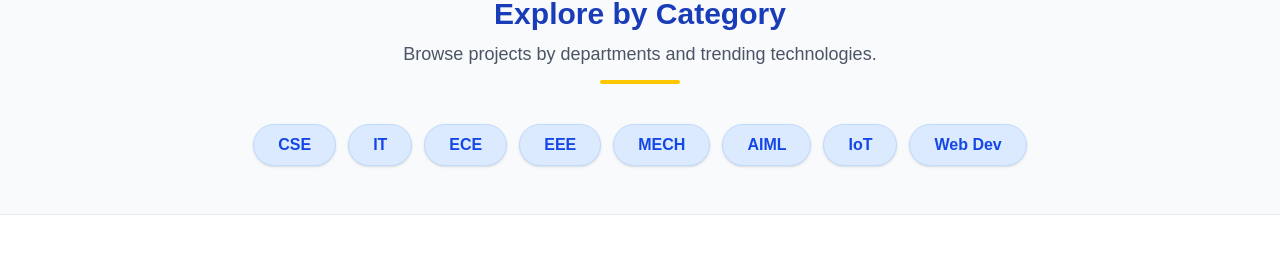
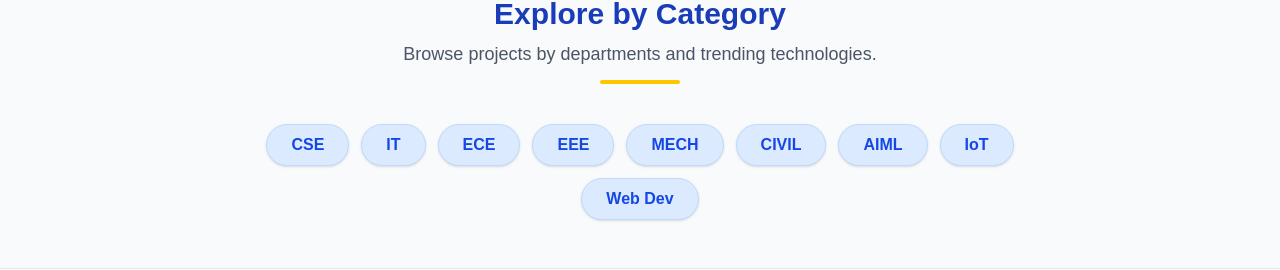
Before and after one commit to Ignesh-Rai/spcet-project-portal, a Next.js app: page / in a window 1280 px wide. Shown: the part 1098-1368 px from the top of the page. Built offline with nearby package versions, Linux system fonts and the light colour scheme; no server answers; the database is empty.

Commit message:
fix: improve department search filtering and home page navigation

```diff
--- a/app/explorer/page.tsx
+++ b/app/explorer/page.tsx
@@ -5,39 +5,49 @@ import Link from "next/link"
 import { useSearchParams } from "next/navigation"
 import { Medal, Grid, Search, FlaskConical } from "lucide-react"
 
-// ✅ IMPORT FIRESTORE FUNCTIONS (only new imports)
+// ✅ IMPORT FIRESTORE FUNCTIONS
 import {
-  fetchPublicProjects,
-  fetchMoreProjects,
   subscribeToPublicProjects,
 } from "@/lib/db/projects"
+
+const departments = ["All", "CSE", "IT", "ECE", "EEE", "MECH", "CIVIL"]
+const types = ["All", "College Project", "Product", "Publication"]
 
 function ExplorerContent() {
   const searchParams = useSearchParams()
   const initialSearch = searchParams.get("search") || ""
 
-  const [projects, setProjects] = useState<any[]>([])         // ← updated
-  const [lastDoc, setLastDoc] = useState<any>(null)           // ← updated
-  const [loading, setLoading] = useState(true)                // ← updated
+  const initialDeptRaw = searchParams.get("dept") || "All"
+  const initialDept = departments.find(d => d.toLowerCase() === initialDeptRaw.toLowerCase()) || "All"
+
+  const initialTypeRaw = searchParams.get("type") || "All"
+  const initialType = types.find(t => t.toLowerCase() === initialTypeRaw.toLowerCase()) || "All"
+
+  const initialTech = searchParams.get("tech") || "All"
+
+  const [projects, setProjects] = useState<any[]>([])
+  const [lastDoc, setLastDoc] = useState<any>(null)
+  const [loading, setLoading] = useState(true)
 
   const [searchQuery, setSearchQuery] = useState(initialSearch)
-  const [selectedDept, setSelectedDept] = useState("All")
-  const [selectedType, setSelectedType] = useState("All")
-  const [selectedTech, setSelectedTech] = useState("All")
-  const [showFilters, setShowFilters] = useState(false)
+  const [selectedDept, setSelectedDept] = useState(initialDept)
+  const [selectedType, setSelectedType] = useState(initialType)
+  const [selectedTech, setSelectedTech] = useState(initialTech)
+  const [showFilters, setShowFilters] = useState(
+    initialDept !== "All" || initialType !== "All" || initialTech !== "All"
+  )
 
   // Pagination
   const [currentPage, setCurrentPage] = useState(1)
   const PROJECTS_PER_PAGE = 9
 
   // -------------------------------------------------------------
-  //  REAL-TIME FIRESTORE FETCH (replaces dummy array)
+  //  REAL-TIME FIRESTORE FETCH
   // -------------------------------------------------------------
   useEffect(() => {
     setLoading(true)
 
     const unsub = subscribeToPublicProjects((items, last) => {
-      // normalize Firestore fields to your UI shape
       const formatted = items.map((p: any, idx: number) => ({
         id: p.id ?? idx,
         title: p.title ?? "Untitled Project",
@@ -62,24 +72,36 @@ function ExplorerContent() {
   }, [])
 
   // -------------------------------------------------------------
-  // 🔎 FILTER LOGIC (UNCHANGED)
+  // 🔎 FILTER LOGIC
   // -------------------------------------------------------------
   const filteredProjects = projects.filter((p) => {
-    const query = searchQuery.toLowerCase()
+    const query = searchQuery.toLowerCase().trim()
+    const deptCodes = ["cse", "it", "ece", "eee", "mech", "civil", "aiml"]
+
+    // If search query is a department code, use whole-word matching to avoid false positives like "it" in "circuit"
+    const isDeptQuery = deptCodes.includes(query)
+
     const matchesSearch =
-      p.title.toLowerCase().includes(query) ||
-      p.dept.toLowerCase().includes(query) ||
-      (p.tech && p.tech.some((t: string) => t.toLowerCase().includes(query)))
+      query === "" ||
+      (isDeptQuery
+        ? new RegExp(`\\b${query}\\b`, 'i').test(p.title)
+        : p.title.toLowerCase().includes(query)) ||
+      (isDeptQuery
+        ? p.dept.toLowerCase() === query
+        : p.dept.toLowerCase().includes(query)) ||
+      (p.tech && p.tech.some((t: string) =>
+        isDeptQuery
+          ? new RegExp(`\\b${query}\\b`, 'i').test(t)
+          : t.toLowerCase().includes(query)
+      ))
 
-    const matchesDept = selectedDept === "All" || p.dept === selectedDept
+    const matchesDept = selectedDept === "All" || p.dept.toLowerCase() === selectedDept.toLowerCase()
     const matchesType = selectedType === "All" || p.type === selectedType
     const matchesTech = selectedTech === "All" || p.tech.includes(selectedTech)
 
     return matchesSearch && matchesDept && matchesType && matchesTech
   })
 
-  const departments = ["All", "CSE", "IT", "ECE", "EEE", "MECH", "CIVIL"]
-  const types = ["All", "College Project", "Product", "Publication"]
   const technologies = [
     "All",
     ...new Set(projects.flatMap((p) => p.tech || [])),
@@ -99,7 +121,7 @@ function ExplorerContent() {
   }, [searchQuery, selectedDept, selectedType, selectedTech])
 
   // -------------------------------------------------------------
-  // 🔥 UI STARTS — NOTHING HERE IS MODIFIED
+  // UI STARTS
   // -------------------------------------------------------------
   return (
     <div className="min-h-screen bg-gray-50 pt-10 px-6 pb-20">
@@ -116,7 +138,7 @@ function ExplorerContent() {
         <div className="mt-8 flex gap-2 w-full">
           <input
             type="text"
-            placeholder="Search by project title..."
+            placeholder="Search by project title, department, or technology..."
             className="flex-1 p-3 border border-gray-300 rounded-lg shadow-sm focus:ring-2 focus:ring-blue-500 outline-none text-gray-900 placeholder-gray-400 bg-white"
             value={searchQuery}
             onChange={(e) => setSearchQuery(e.target.value)}
@@ -177,8 +199,6 @@ function ExplorerContent() {
             </div>
           </div>
         )}
-
-
 
         {/* ⭐ Hall of Fame */}
         {filteredProjects.some(p => p.hallOfFame) && (
--- a/app/page.tsx
+++ b/app/page.tsx
@@ -144,21 +144,22 @@ export default function Home() {
         />
         <div className="flex flex-wrap justify-center gap-3 max-w-4xl mx-auto px-6">
           {[
-            "CSE",
-            "IT",
-            "ECE",
-            "EEE",
-            "MECH",
-            "AIML",
-            "IoT",
-            "Web Dev",
+            { label: "CSE", type: "dept" },
+            { label: "IT", type: "dept" },
+            { label: "ECE", type: "dept" },
+            { label: "EEE", type: "dept" },
+            { label: "MECH", type: "dept" },
+            { label: "CIVIL", type: "dept" },
+            { label: "AIML", type: "tech" },
+            { label: "IoT", type: "tech" },
+            { label: "Web Dev", type: "tech" },
           ].map((tag) => (
             <Link
-              key={tag}
-              href={`/explorer?search=${encodeURIComponent(tag)}`}
+              key={tag.label}
+              href={`/explorer?${tag.type === "dept" ? "dept" : "search"}=${encodeURIComponent(tag.label)}`}
               className="px-6 py-2 bg-blue-100 text-blue-700 rounded-full font-bold cursor-pointer hover:bg-blue-600 hover:text-white transition shadow-sm border border-blue-200"
             >
-              {tag}
+              {tag.label}
             </Link>
           ))}
         </div>
```
